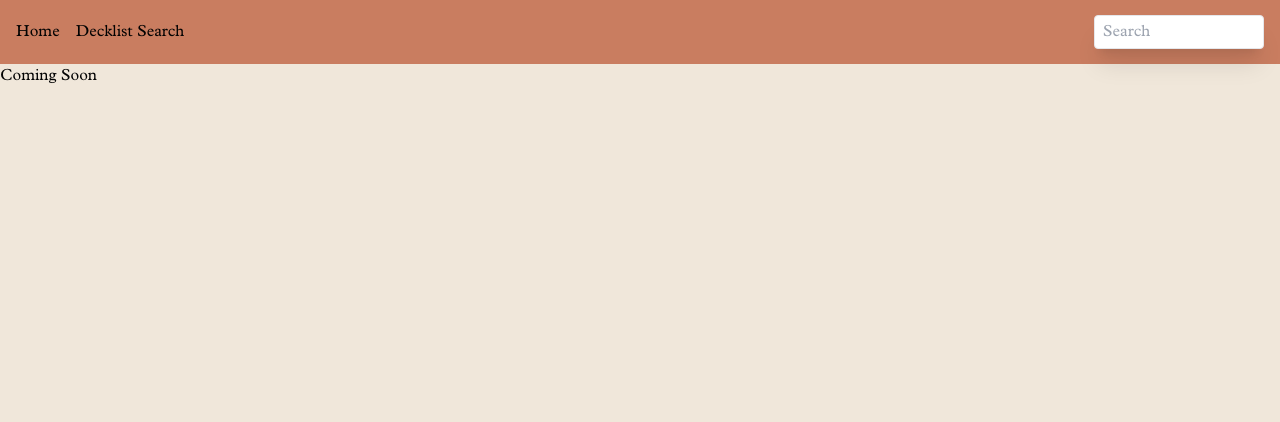
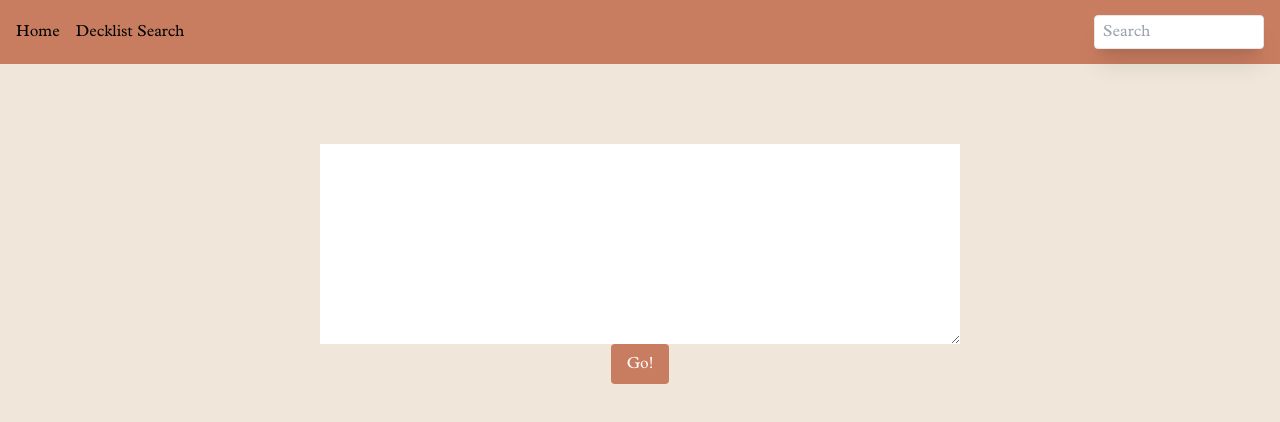
Before and after one commit to BreezyGZ/AussieTutor, a Next.js app in the folder aussie-tutor/: page /decklist_search in a window 1280 px wide. Shown: the top 422 px of the page. Built offline with nearby package versions, Linux system fonts and the light colour scheme.

Commit message:
made a baseline filter, shows names of filterable content but no functionality yet

```diff
--- a/aussie-tutor/src/app/cards/[cardname]/page.tsx
+++ b/aussie-tutor/src/app/cards/[cardname]/page.tsx
@@ -10,6 +10,7 @@ import axios from "axios";
 import '@/app/globals.css';
 import ManaCost from "@/app/components/ManaCost";
 import LoadingWheel from "@/app/components/LoadingWheel";
+import FilterBar from "@/app/components/FilterBar";
 
 function InfoPanel({ card }: InfoPanelProps): JSX.Element {
   const [face, setFace] = useState<string>("")
@@ -61,17 +62,20 @@ function InfoPanel({ card }: InfoPanelProps): JSX.Element {
 
 export default function Card() {
   const { cardname } = useParams<{ cardname: string | undefined }>();
-  const [data, setData] = useState<CardDetails[]>([]);
+  const [priceData, setPriceData] = useState<CardDetails[]>([]);
+  const [filteredPriceData, setFilteredPriceData] = useState<CardDetails[]>([]);
   const [flavor, setFlavor] = useState<string>("");
   const [manaCost, setManaCost] = useState<string>("{}");
   const [isSearching, setIsSearching] = useState<boolean>(true);
   const decodedCardname = cardname ? decodeURIComponent(cardname) : undefined;
 
+
   useEffect(() => {
     const fetchData = async () => {
       if (typeof decodedCardname === 'string') {
         const result = await scrape(decodedCardname);
-        setData(result);
+        setPriceData(result);
+        setFilteredPriceData(result);
         setIsSearching(false);
       } else {
         console.error("cardname is not a string");
@@ -84,7 +88,7 @@ export default function Card() {
         // console.log(data)
 
         if (!data.data) {
-          return
+          return;
         }
         if (data.data[0].mana_cost) {
           setManaCost(data.data[0].mana_cost)
@@ -107,6 +111,7 @@ export default function Card() {
 
   return (
     <div className="flex justify-center">
+      <FilterBar priceData={priceData}/>
       <div className="flex flex-col items-center w-full">
         <div className="flex items-center space-x-8 pt-5 px-10">
           <h1 className="font-beleren">{decodedCardname && decodeURIComponent(decodedCardname)}</h1>
@@ -117,9 +122,9 @@ export default function Card() {
         <div className="flex items-center justify-center w-full">
           <div className="flex flex-wrap flex-row justify-center w-2/3 gap-4">
           {isSearching && <LoadingWheel/>}
-          {(!isSearching && data.length === 0) &&
+          {(!isSearching && filteredPriceData.length === 0) &&
           <p className="mt-20 italic text-gray-400">Looks like this card is playing hard to get. It's out of stock for now!</p>}
-            {data.map((card: CardDetails, index) => (
+            {filteredPriceData.map((card: CardDetails, index) => (
               <InfoPanel key={index} card={card} />
             ))}
           </div>
--- /dev/null
+++ b/aussie-tutor/src/app/components/FilterBar.tsx
@@ -0,0 +1,57 @@
+import Card from "../cards/[cardname]/page";
+import { CardDetails } from "../interfaces";
+
+
+interface FilterBarProps {
+  priceData: CardDetails[];
+}
+
+export default function FilterBar({priceData}: FilterBarProps) {
+  let sets = new Set<string>();
+  let finishs = new Set<string>();
+  let stores = new Set<string>();
+  let conditions = new Set<string>();
+
+  for (const card of priceData) {
+    sets.add(card.set)
+    finishs.add(card.finish)
+    stores.add(card.store)
+    conditions.add(card.condition)
+  }
+
+
+  console.log(sets)
+  console.log(finishs)
+  console.log(stores)
+  console.log(conditions)
+
+  return (
+    <div className="flex flex-col w-1/3 border-[2px] border-black bg-white p-4 rounded-md space-y-2">
+      <div className="text-lg font-semibold">Filter by:</div>
+      <div className="border-[2px] border-black rounded-md text-sm">
+        Set:
+        {[... sets].sort().map((set: string) => (
+          <p>{set}</p>
+        ))}
+      </div>
+      <div className="border-[2px] border-black rounded-md text-sm">
+        Finish:
+        {[... finishs].sort().map((finish: string) => (
+          <p>{finish}</p>
+        ))}
+      </div>
+      <div className="border-[2px] border-black rounded-md text-sm">
+        Store:
+        {[... stores].sort().map((store: string) => (
+          <p>{store}</p>
+        ))}
+      </div>
+      <div className="border-[2px] border-black rounded-md text-sm">
+        Condition:
+        {[... conditions].sort().map((condition: string) => (
+          <p>{condition}</p>
+        ))}
+      </div>
+    </div>
+  )
+}
--- a/aussie-tutor/src/app/decklist_search/page.tsx
+++ b/aussie-tutor/src/app/decklist_search/page.tsx
@@ -1,7 +1,58 @@
+'use client'
+
+import { useEffect, useRef, useState } from "react";
+import { useRouter } from 'next/navigation';
+import { BACKEND_URL } from '@/app/backendConfig'
+
 export default function DecklistSearch() {
-    return (
-        <div>
-            Coming Soon
-        </div>
-    )
+  const [input, setInput] = useState<string>("")
+
+  const handleChange = (e:React.ChangeEvent<HTMLTextAreaElement>) => {
+    setInput(e.target.value)
+  };
+
+  const isNumeric = (str: string): boolean => {
+    return !isNaN(Number(str)) && str.trim() !== '';
+  };
+  const handleSubmit = () => {
+    const output: Array<Array<string|number>> = []
+    const lines: Array<string> = input.split('\n');
+    console.log(lines)
+
+    for (const line of lines) {
+      const trimmed = line.trim()
+      if (trimmed === "") {
+        continue;
+      }
+      const raw = trimmed.split(' ')
+      const cleaned: Array<string|number> = []
+
+      if (isNumeric(raw[0])) {
+        cleaned.push(Number(raw.shift()))
+      } else {
+        cleaned.push(1)
+      }
+      cleaned.push(raw.join(" "))
+      console.log(cleaned)
+    }
+
+  }
+
+  return (
+    <div className="flex flex-col items-center mt-20">
+      <textarea
+        className="w-1/2 min-h-[200px] p-3"
+        value={input}
+        onChange={handleChange}
+       />
+      <button className="px-4 py-2 text-white rounded bg-at-red"
+        onClick={handleSubmit}>
+        Go!
+      </button>
+    </div>
+  )
 }
+
+function isNumeric(arg0: string) {
+  throw new Error("Function not implemented.");
+}
```
